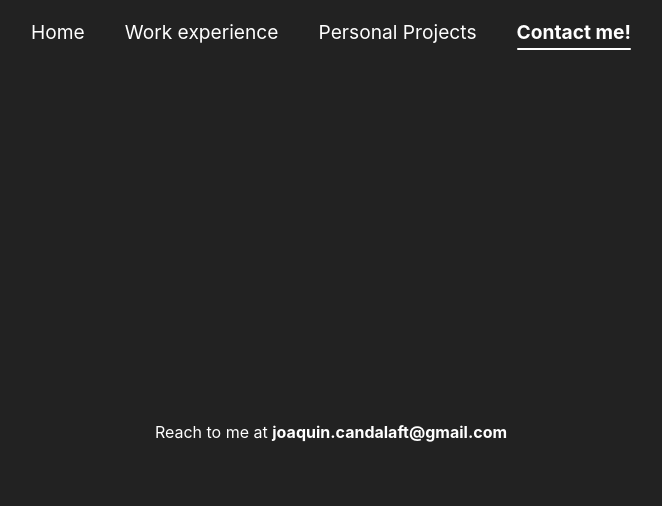
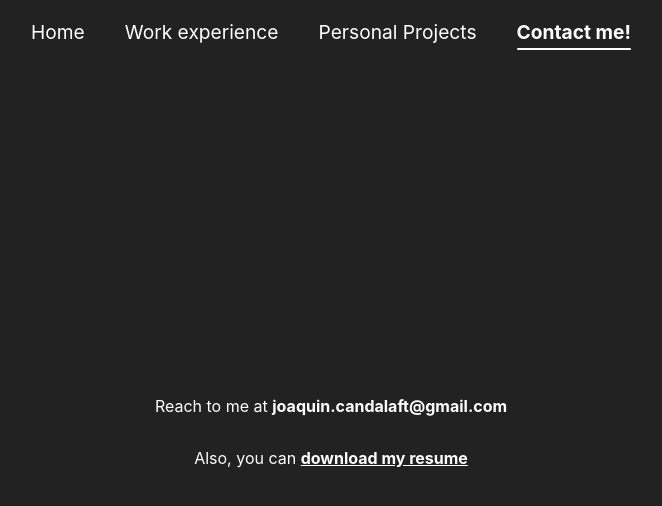
Before and after one commit to joka828/portfolio, a Next.js app: page /contact in a window 1280 px wide. Shown: the top 506 px of the page, without its empty margins (309-971 px from the left). Built offline with nearby package versions, Linux system fonts and the light colour scheme.

Commit message:
add resume to contact page

```diff
--- a/pages/contact.tsx
+++ b/pages/contact.tsx
@@ -1,7 +1,5 @@
 import type { NextPage } from 'next'
-import Head from 'next/head'
-import Image from 'next/image'
-import styles from '../styles/Dashboard.module.css'
+import styles from '../styles/Contact.module.css'
 
 const Contact: NextPage = () => {
   return (
@@ -16,7 +14,17 @@ const Contact: NextPage = () => {
       </Head> */}
 
       <main className={styles.main}>
-        <span>Reach to me at <b>joaquin.candalaft@gmail.com</b></span>
+        <div className={styles.section}>
+          <span>Reach to me at <b>joaquin.candalaft@gmail.com</b></span>
+        </div>
+        <div className={styles.section}>
+          Also, you can{' '}
+          <a href="/resume.pdf" target="_blank" >
+            <b className={styles.resumeLink}>
+              download my resume
+            </b>
+          </a>
+        </div>
       </main>
     </>
   )
--- a/pages/index.tsx
+++ b/pages/index.tsx
@@ -34,7 +34,7 @@ const Dashboard: NextPage = () => {
           </p>
 
           <div className={styles.socials}>
-            <a className={styles.socialItem} href="https://www.linkedin.com/in/joaquin-candalaft-1b3933130/" target="_blank" rel="noreferrer">
+            <a className={styles.socialItem} href="https://www.linkedin.com/in/joaquin-candalaft/" target="_blank" rel="noreferrer">
               LinkedIn
               <Image className={styles.icon} src="/linkedin.png" alt="Linkedin logo" layout="raw" width={20} height={20} />
             </a>
--- /dev/null
+++ b/styles/Contact.module.css
@@ -0,0 +1,15 @@
+.main {
+  flex: 1;
+  display: flex;
+  flex-direction: column;
+  justify-content: center;
+  align-items: center;
+}
+
+.section {
+  margin: 1rem 0;
+}
+
+.resumeLink {
+  text-decoration: underline;
+}
```
Also changed, not shown: 1 other file (tests, documents, lock files or other folders).
